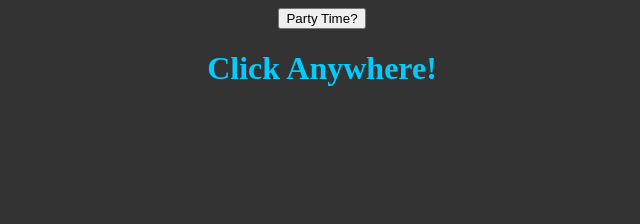
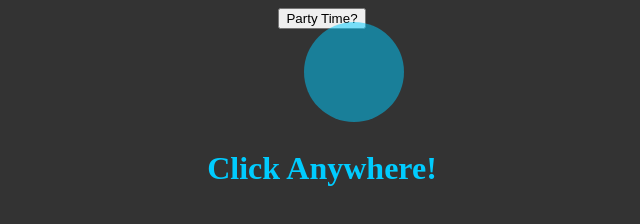
Before and after one commit to SoneSonata/lab3MouseEvents, a plain HTML site: page index.html in a window 1280 px wide. Both pictures are taken after a click on the button "Party Time?". Shown: the whole page, without its empty margins (318-958 px from the left). Drawn offline with Linux system fonts and the light colour scheme.

Commit message:
Added Orb and orb animations

```diff
--- a/index.html
+++ b/index.html
@@ -9,10 +9,6 @@
         body {
             text-align: center;
             transition: all .5s ease-in-out;
-        }
-
-        h1 {
-
         }
 
         @keyframes disco {
@@ -37,27 +33,73 @@
             }
         }
 
+        @keyframes discoball {
+            0% {
+                background-color: red;
+            }
+
+            25% {
+                background-color: yellow;
+            }
+
+            50% {
+                background-color: green;
+            }
+
+            75% {
+                background-color: cyan;
+            }
+
+            100% {
+                background-color: blue;
+            }
+        }
+
         .disco {
             background-color: #333;
             animation: disco 1s linear infinite;
+        }
+
+        .disco div {
+            animation: discoball 1s linear infinite;
+        }
+
+        .orb {
+            border-radius: 50%;
+            width: 100px;
+            height: 100px;
+            background-color: blue;
+            opacity: 0;
+            transition: all 1s;
         }
     </style>
 </head>
 <body>
     <button id="disco">Party Time?</button>
-    <div class="orb">
+    <div id="ball" class="orb">
 
     </div>
     <h1>Click Anywhere!</h1>
 
 
     <script>
+        let orb = document.getElementById('ball');
+        document.body.addEventListener('click', orbSpawn)
+
+        function orbSpawn(e) {
+            orb.style.transform = `translateY(${e.clientY - 25}px)`;
+            orb.style.transform += `translateX(${e.clientX - 25}px)`;
+            orb.style.opacity = .5;
+            console.log(e.clientX, e.clientY);
+        }
+
         let party = document.getElementById('disco');
 
         party.addEventListener('click', partyTime);
 
         function partyTime(e) {
             e.target.parentNode.classList.toggle('disco');
+            console.log(e);
         }
     </script>
 </body>
```
